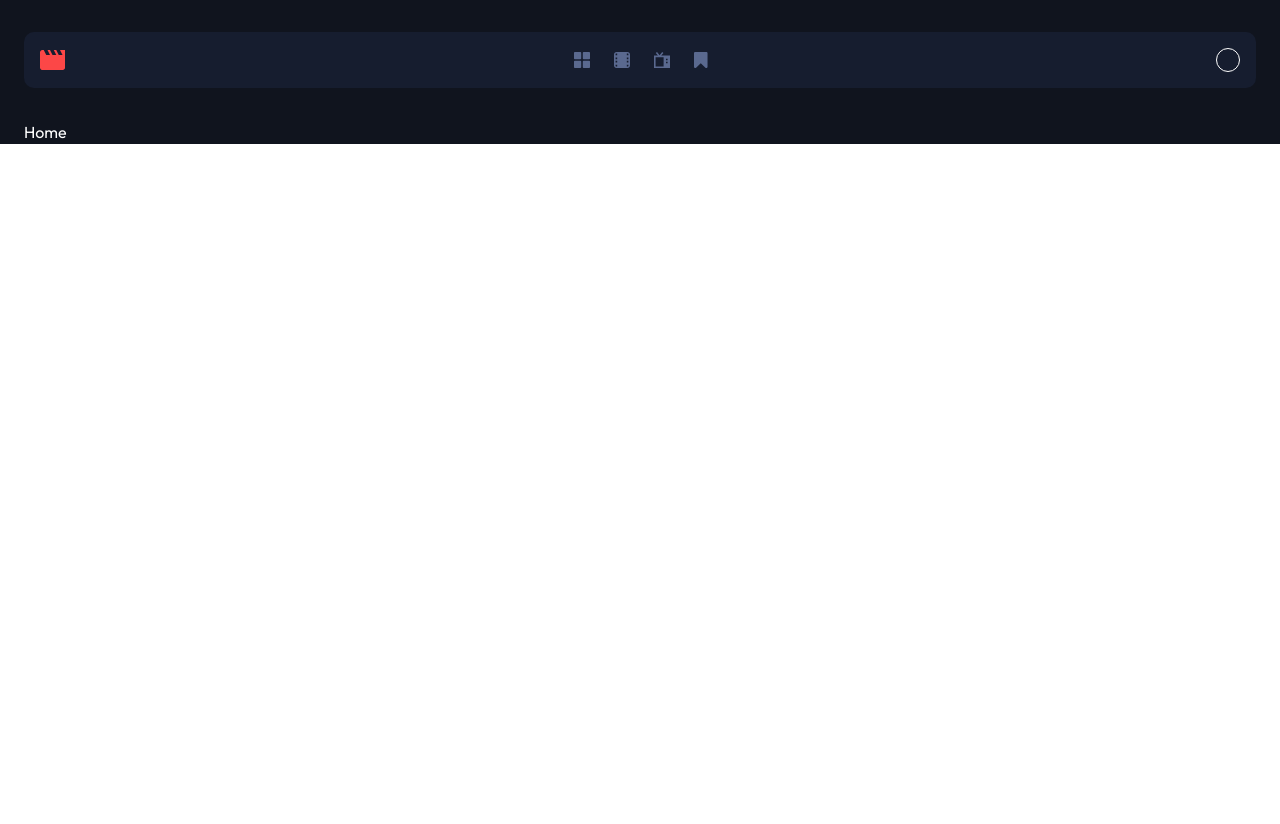
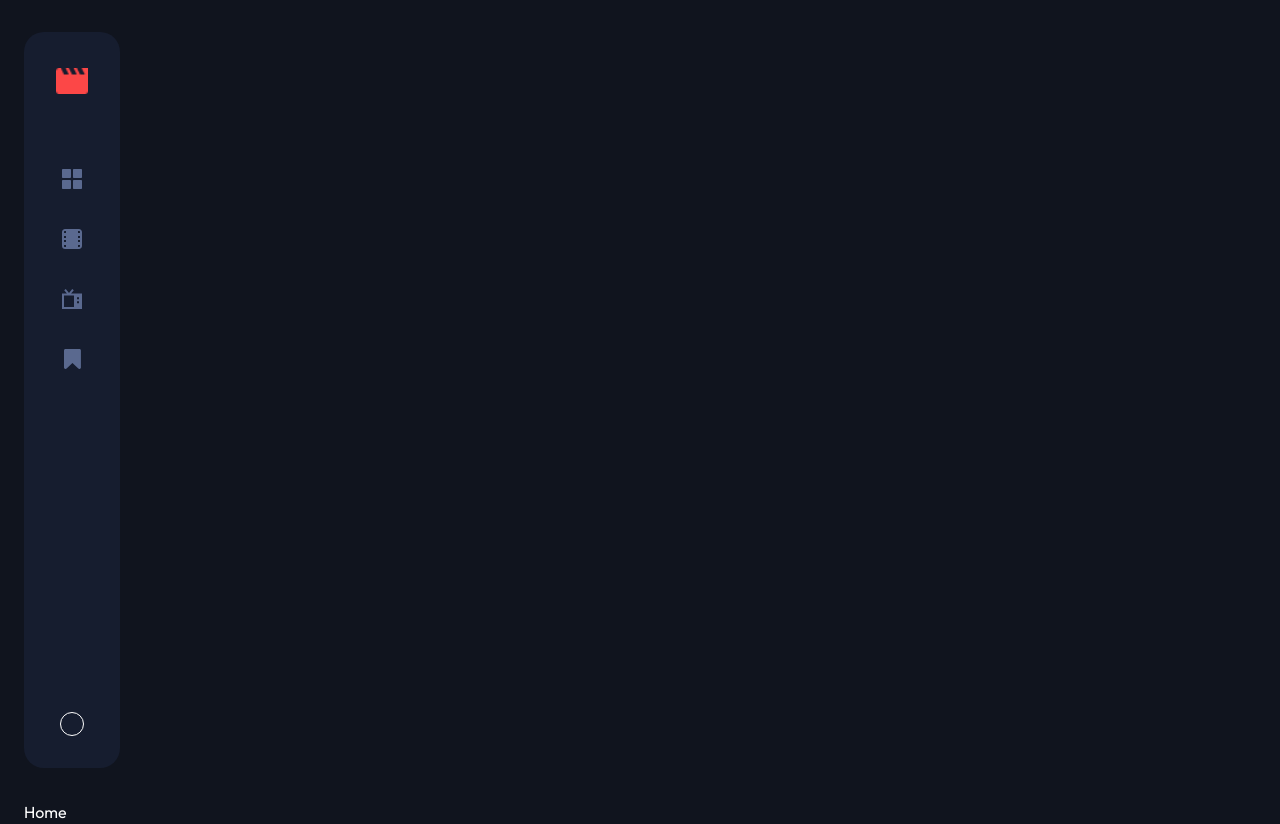
Before and after one commit to aleksi-svaridze/movies, a React (Create React App) app: page / in a window 1280 px wide. Before the commit the page ends 800 px from the top, so only its background shows below. Built offline with nearby package versions, Linux system fonts and the light colour scheme.

Commit message:
Add desktop header

```diff
--- a/package.json
+++ b/package.json
@@ -3,6 +3,7 @@
   "version": "0.1.0",
   "private": true,
   "dependencies": {
+    "@uidotdev/usehooks": "^2.4.1",
     "cra-template": "1.2.0",
     "react": "^19.0.0",
     "react-dom": "^19.0.0",
--- a/src/App.js
+++ b/src/App.js
@@ -1,4 +1,4 @@
-import { MobileHeader } from "./components/Headers";
+import { DesktopHeader, MobileHeader } from "./components/Headers";
 import { Routes, Route } from "react-router";
 import Home from "./pages/Home";
 import Movies from "./pages/Movies";
@@ -6,6 +6,7 @@
 import Bookmarked from "./pages/Bookmarked";
 import Search from './pages/Search'
 import NotFound from "./pages/NotFound";
+// import { useWindowSize } from "@uidotdev/usehooks";
 
 function App() {
 
@@ -13,6 +14,7 @@
     <div className="text-white bg-dark-blue font-outfit md:pt-6 lg:pt-8 md:px-6">
       {/* Header section */}
       <MobileHeader />
+      <DesktopHeader />
 
         {/* Search Section */}
         <div className="my-6 md:my-8">
--- a/src/assets/Icons.jsx
+++ b/src/assets/Icons.jsx
@@ -11,8 +11,8 @@
     return(
         <svg width="16" height="16" viewBox="0 0 16 16" fill="none" xmlns="http://www.w3.org/2000/svg">
             <path
-                fill-rule="evenodd"
-                clip-rule="evenodd"
+                fillRule="evenodd"
+                clipRule="evenodd"
                 d="M7.264 3.58487H16V16H0V3.58487H3.936L1.776 0.962173L3.024 0.0232784L5.6 3.12706L8.176 0L9.424 0.962173L7.264 3.58487ZM1.6 14.4481H9.6V5.13676H1.6V14.4481ZM13.6 11.3443H12V9.79243H13.6V11.3443ZM12 8.24054H13.6V6.68865H12V8.24054Z"
                 fill="#5A698F"
             />
@@ -24,8 +24,8 @@
     return(
         <svg width="16" height="16" viewBox="0 0 16 16" fill="none" xmlns="http://www.w3.org/2000/svg">
             <path
-                fill-rule="evenodd"
-                clip-rule="evenodd"
+                fillRule="evenodd"
+                clipRule="evenodd"
                 d="M13.5644 0H2.43556C1.09044 0 0 1.09044 0 2.43556V13.5644C0 14.9096 1.09044 16 2.43556 16H13.5644C14.2104 16 14.8299 15.7434 15.2866 15.2866C15.7434 14.8299 16 14.2104 16 13.5644V2.43556C16 1.78961 15.7434 1.17011 15.2866 0.713358C14.8299 0.256602 14.2104 0 13.5644 0ZM3.2 7.2H1.6V5.6H3.2V7.2ZM3.2 8.8H1.6V10.4H3.2V8.8ZM14.4 7.2H12.8V5.6H14.4V7.2ZM14.4 8.8H12.8V10.4H14.4V8.8ZM14.4 2.192V3.2H12.8V1.6H13.808C13.965 1.6 14.1156 1.66237 14.2266 1.77339C14.3376 1.88441 14.4 2.03499 14.4 2.192ZM3.2 1.6H2.192C2.03499 1.6 1.88441 1.66237 1.77339 1.77339C1.66237 1.88441 1.6 2.03499 1.6 2.192V3.2H3.2V1.6ZM1.6 13.808V12.8H3.2V14.4H2.192C2.03499 14.4 1.88441 14.3376 1.77339 14.2266C1.66237 14.1156 1.6 13.965 1.6 13.808ZM12.8 14.4H13.808C14.135 14.4 14.4 14.135 14.4 13.808V12.8H12.8V14.4Z"
                 fill="#5A698F"
             />
@@ -37,11 +37,61 @@
     return(
         <svg width="16" height="16" viewBox="0 0 16 16" fill="none" xmlns="http://www.w3.org/2000/svg">
             <path
-                fill-rule="evenodd"
-                clip-rule="evenodd"
+                fillRule="evenodd"
+                clipRule="evenodd"
                 d="M0.8 0H6.4C6.88 0 7.2 0.32 7.2 0.8V6.4C7.2 6.88 6.88 7.2 6.4 7.2H0.8C0.32 7.2 0 6.88 0 6.4V0.8C0 0.32 0.32 0 0.8 0ZM0.8 8.8H6.4C6.88 8.8 7.2 9.12 7.2 9.6V15.2C7.2 15.68 6.88 16 6.4 16H0.8C0.32 16 0 15.68 0 15.2V9.6C0 9.12 0.32 8.8 0.8 8.8ZM15.2 0H9.6C9.12 0 8.8 0.32 8.8 0.8V6.4C8.8 6.88 9.12 7.2 9.6 7.2H15.2C15.68 7.2 16 6.88 16 6.4V0.8C16 0.32 15.68 0 15.2 0ZM9.6 8.8H15.2C15.68 8.8 16 9.12 16 9.6V15.2C16 15.68 15.68 16 15.2 16H9.6C9.12 16 8.8 15.68 8.8 15.2V9.6C8.8 9.12 9.12 8.8 9.6 8.8Z"
                 fill="#5A698F"
             />
         </svg>
     )
 }
+
+// Desktop Size
+export const MainMenuIconDesktop = () => {
+    return(
+        <svg width="20" height="20" viewBox="0 0 20 20" fill="none" xmlns="http://www.w3.org/2000/svg">
+            <path
+                fillRule="evenodd"
+                clipRule="evenodd"
+                d="M1 0H8C8.6 0 9 0.4 9 1V8C9 8.6 8.6 9 8 9H1C0.4 9 0 8.6 0 8V1C0 0.4 0.4 0 1 0ZM1 11H8C8.6 11 9 11.4 9 12V19C9 19.6 8.6 20 8 20H1C0.4 20 0 19.6 0 19V12C0 11.4 0.4 11 1 11ZM19 0H12C11.4 0 11 0.4 11 1V8C11 8.6 11.4 9 12 9H19C19.6 9 20 8.6 20 8V1C20 0.4 19.6 0 19 0ZM12 11H19C19.6 11 20 11.4 20 12V19C20 19.6 19.6 20 19 20H12C11.4 20 11 19.6 11 19V12C11 11.4 11.4 11 12 11Z"
+                fill="#5A698F"
+            />
+        </svg>
+    )
+}
+
+export const BookmarkedIconDesktop = () => {
+    return(
+        <svg width="17" height="20" viewBox="0 0 17 20" fill="none" xmlns="http://www.w3.org/2000/svg">
+            <path
+                d="M15.3866 0C15.5893 0 15.7832 0.0396563 15.9683 0.118969C16.2591 0.233532 16.4904 0.414188 16.6623 0.660939C16.8341 0.907689 16.92 1.18088 16.92 1.4805V18.5195C16.92 18.8191 16.8341 19.0923 16.6623 19.3391C16.4904 19.5858 16.2591 19.7665 15.9683 19.881C15.8008 19.9515 15.607 19.9868 15.3866 19.9868C14.9636 19.9868 14.5979 19.8458 14.2895 19.5638L8.46001 13.959L2.63054 19.5638C2.31328 19.8546 1.94757 20 1.53338 20C1.33069 20 1.13681 19.9603 0.951751 19.881C0.660939 19.7665 0.42961 19.5858 0.257766 19.3391C0.085922 19.0923 0 18.8191 0 18.5195V1.4805C0 1.18088 0.085922 0.907689 0.257766 0.660939C0.42961 0.414188 0.660939 0.233532 0.951751 0.118969C1.13681 0.0396563 1.33069 0 1.53338 0H15.3866Z" fill="#5A698F"
+            />
+        </svg>
+    )
+}
+
+export const TvSeriesIconDesktop = () => {
+    return(
+        <svg width="20" height="20" viewBox="0 0 20 20" fill="none" xmlns="http://www.w3.org/2000/svg">
+            <path
+                fillRule="evenodd"
+                clipRule="evenodd"
+                d="M9.08 4.48109H20V20H0V4.48109H4.92L2.22 1.20272L3.78 0.029098L7 3.90883L10.22 0L11.78 1.20272L9.08 4.48109ZM2 6.42095V18.0601H12V6.42095H2ZM17 14.1804H15V12.2405H17V14.1804ZM15 10.3007H17V8.36082H15V10.3007Z"
+                fill="#5A698F"
+            />
+        </svg>
+    )
+}
+
+export const MoviesIconDesktop = () => {
+    return(
+        <svg width="20" height="20" viewBox="0 0 20 20" fill="none" xmlns="http://www.w3.org/2000/svg">
+            <path
+                fillRule="evenodd"
+                clipRule="evenodd"
+                d="M16.9556 0H3.04444C1.36304 0 0 1.36304 0 3.04444V16.9556C0 18.637 1.36304 20 3.04444 20H16.9556C17.763 20 18.5374 19.6792 19.1083 19.1083C19.6792 18.5374 20 17.763 20 16.9556V3.04444C20 2.23701 19.6792 1.46264 19.1083 0.891697C18.5374 0.320753 17.763 0 16.9556 0ZM4 9H2V7H4V9ZM4 11H2V13H4V11ZM18 9H16V7H18V9ZM18 11H16V13H18V11ZM18 2.74V4H16V2H17.26C17.4563 2 17.6445 2.07796 17.7833 2.21674C17.922 2.35552 18 2.54374 18 2.74ZM4 2H2.74C2.54374 2 2.35552 2.07796 2.21674 2.21674C2.07796 2.35552 2 2.54374 2 2.74V4H4V2ZM2 17.26V16H4V18H2.74C2.54374 18 2.35552 17.922 2.21674 17.7833C2.07796 17.6445 2 17.4563 2 17.26ZM17.26 18C17.6687 18 18 17.6687 18 17.26V16H16V18H17.26Z"
+                fill="#5A698F"
+            />
+        </svg>
+    )
+}
--- a/src/components/Headers.jsx
+++ b/src/components/Headers.jsx
@@ -1,10 +1,10 @@
-import { BookmarkedIcon, MainMenuIcon, MoviesIcon, TvSeriesIcon } from '../assets/Icons'
+import { BookmarkedIcon, BookmarkedIconDesktop, MainMenuIcon, MainMenuIconDesktop, MoviesIcon, MoviesIconDesktop, TvSeriesIcon, TvSeriesIconDesktop } from '../assets/Icons'
 import logo from '../assets/images/logo.png'
 
 export const MobileHeader = () => {
     return(
-        <div className="h-14 bg-semidark-blue flex items-center justify-between px-4 md:rounded-[10px]">
-            <img src={logo} className="w-[25px] h-5" alt="" />
+        <div className="h-14 bg-semidark-blue flex items-center justify-between px-4 md:rounded-[10px] lg:hidden">
+            <img src={logo} className="w-[25px] h-5" alt="website logo" />
             <div className='flex items-center gap-x-6'>
                 <div  className="cursor-pointer size-4">
                     <MainMenuIcon />
@@ -23,3 +23,28 @@
         </div>
     )
 }
+
+export const DesktopHeader = () => {
+    return(
+        <div className='rounded-[20px] bg-semidark-blue w-24 flex flex-col items-center justify-between pt-9 pb-8' style={{minHeight: 'calc(100vh - 64px)'}}>
+            <div className='flex flex-col items-center gap-y-[75px]'>
+                <img src={logo} className="w-8 h-[25.6px]" alt="website logo" />
+                <div className='flex flex-col gap-y-10 items-center'>
+                    <div  className="cursor-pointer size-5">
+                       <MainMenuIconDesktop />
+                    </div>
+                    <div  className="cursor-pointer size-5">
+                        <MoviesIconDesktop />
+                    </div>
+                    <div  className="cursor-pointer size-5">
+                        <TvSeriesIconDesktop />
+                    </div>
+                    <div  className="cursor-pointer w-[17px] h-5">
+                        <BookmarkedIconDesktop />
+                    </div>
+                </div>
+            </div>
+            <div className="size-6 rounded-full border-white border-[1px]"></div>
+        </div>
+    )
+}
```
Also changed, not shown: 1 other file (tests, documents, lock files or other folders).
